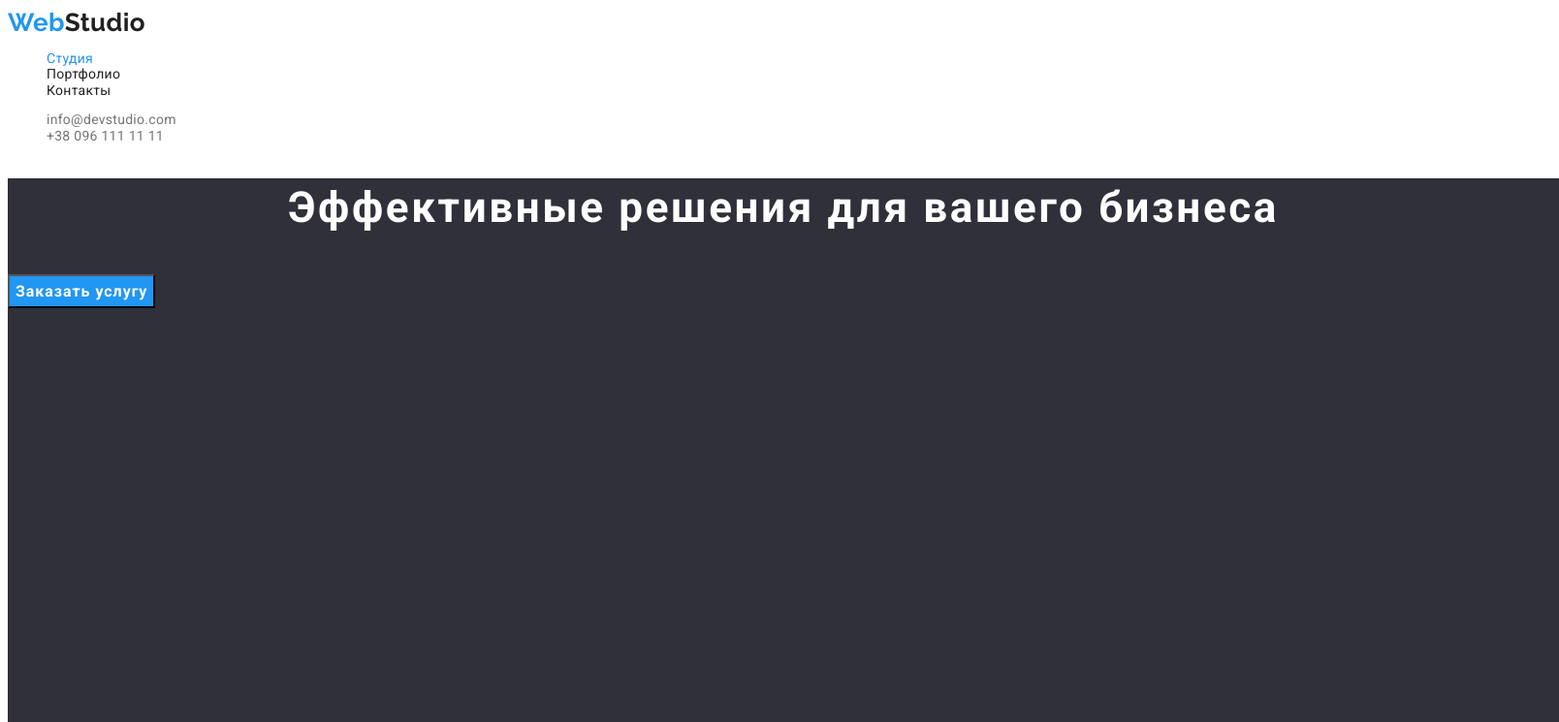
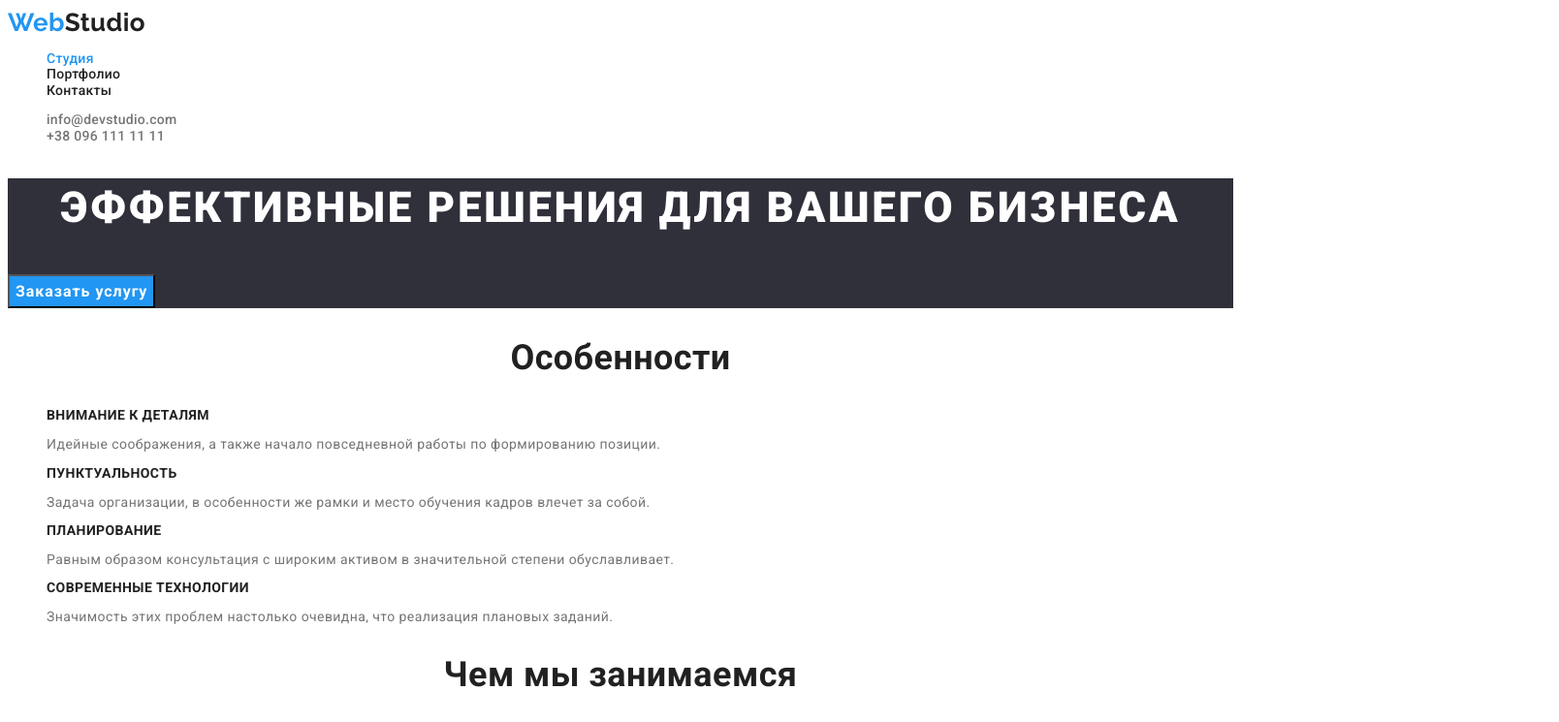
Before and after one commit to anasty223/goit-markup-hw-02, a plain HTML site: page index.html in a window 1280 px wide. Shown: the top 745 px of the page at 97% size, 1608 px wide, since content can reach past the window. Drawn offline with Linux system fonts and the light colour scheme.

Commit message:
финальная редакция

```diff
--- a/css/style.css
+++ b/css/style.css
@@ -38,6 +38,7 @@ body {
   line-height: 1.1;
   letter-spacing: 0.02em;
   text-decoration: none;
+  font-weight: 500;
 }
 .nav-link .list {
   color: var(--second-color);
@@ -56,6 +57,7 @@ body {
   text-decoration: none;
   line-height: 1.1;
   letter-spacing: 0.02em;
+  font-weight: 500;
 }
 .contact:hover,
 :focus {
@@ -65,8 +67,6 @@ body {
 
 .section-hero {
   background: var(--hero-footer-color);
-  width: 1600px;
-  height: 600px;
 }
 .title-hero {
   color: var(--whitw-color-texte);
@@ -74,6 +74,8 @@ body {
   line-height: 1.4;
   letter-spacing: 0.06em;
   text-align: center;
+  text-transform: uppercase;
+  font-weight: 900;
 }
 .hero-button {
   text-decoration: none;
@@ -96,6 +98,7 @@ body {
 
 .title-list {
   font-size: 14px;
+  text-transform: uppercase;
 }
 .title {
   color: var(--second-color);
@@ -154,9 +157,10 @@ body {
 }
 .contact-footer {
   font-style: normal;
+  text-decoration: none;
   font-weight: 400;
   line-height: 1.7;
-  color: rgba(129, 129, 129, 0.6);
+  color: rgba(255, 255, 255, 0.6);
 }
 .contact-footer:hover,
 .contact-footer:focus {
```
